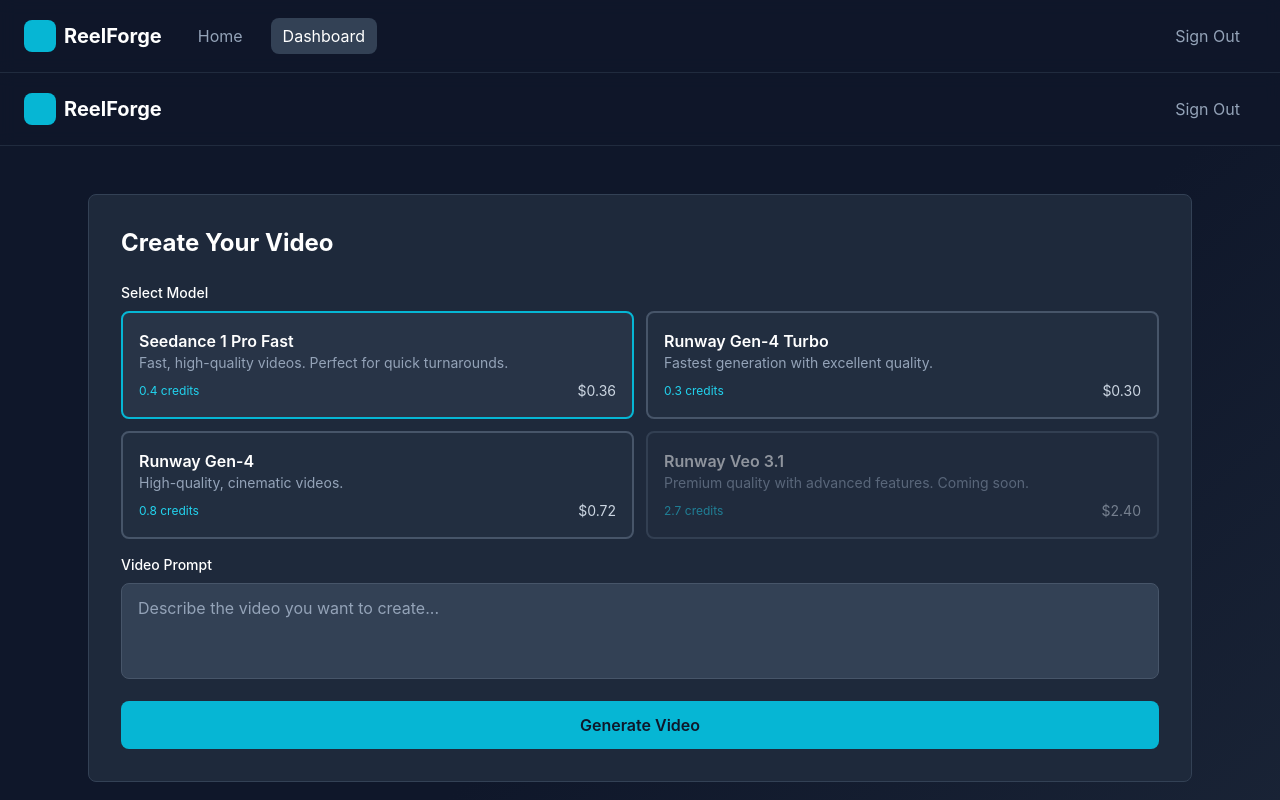
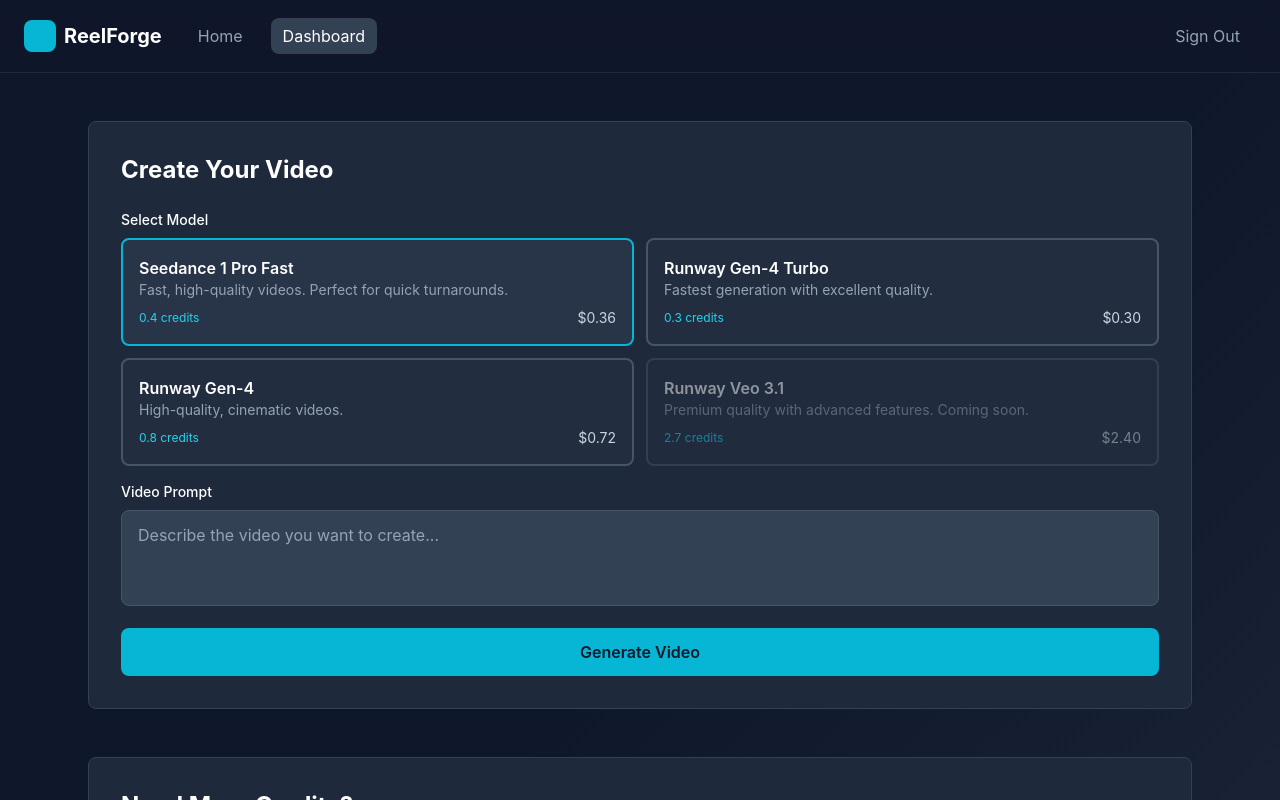
Before and after one commit to Snakesoap/ReelForge, a Next.js app: page /dashboard in a window 1280 px wide. Shown: the top 800 px of the page. Built offline with nearby package versions, Linux system fonts and the light colour scheme; no server answers; sample sign-in values are in the browser's storage.

Commit message:
Update page.tsx

```diff
--- a/app/dashboard/page.tsx
+++ b/app/dashboard/page.tsx
@@ -197,27 +197,11 @@
     }
   };
 
-  const handleSignOut = () => {
-    localStorage.removeItem('currentUser');
-    router.push('/');
-  };
-
-  if (loading) return <div className="min-h-screen bg-slate-900 flex items-center justify-center"><div>Loading...</div></div>;
+  if (loading) return <div className="min-h-screen flex items-center justify-center"><div>Loading...</div></div>;
 
   const selectedModelData = MODELS.find(m => m.id === selectedModel);
 
   return (
-    <div className="min-h-screen bg-gradient-to-br from-slate-900 via-slate-900 to-slate-800">
-      <header className="border-b border-slate-700/50 bg-slate-900/80 backdrop-blur sticky top-0 z-50">
-        <div className="max-w-7xl mx-auto px-6 py-4 flex justify-between items-center">
-          <div className="flex items-center gap-2">
-            <div className="w-8 h-8 bg-cyan-500 rounded-lg"></div>
-            <span className="text-xl font-bold">ReelForge</span>
-          </div>
-          <button onClick={handleSignOut} className="px-4 py-2 text-slate-400 hover:text-white transition">Sign Out</button>
-        </div>
-      </header>
-
     <div className="max-w-6xl mx-auto px-6 py-12">
       {videoStats && (
         <div className="grid grid-cols-3 gap-4 mb-8">
@@ -332,6 +316,5 @@
         </div>
       )}
     </div>
-    </div>
   );
 }
```
Lines whose indentation alone changed are shown as unchanged.
